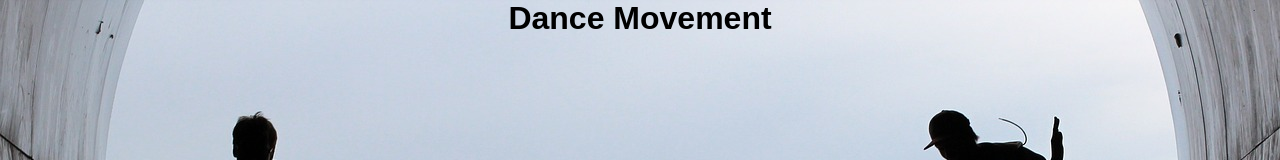
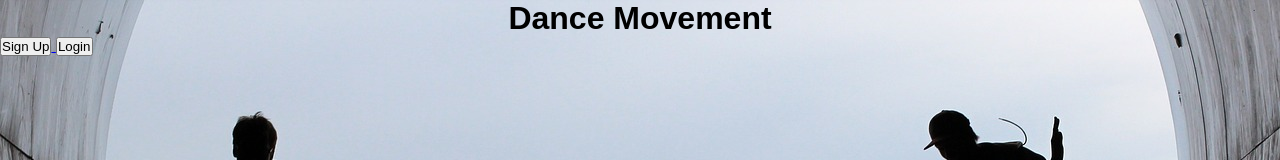
Before and after one commit to stevezhuravel/danceMovement, a plain HTML site: page index.html in a window 1280 px wide. Shown: the top 160 px of the page. Drawn offline with Linux system fonts and the light colour scheme.

Commit message:
Update index.html
Add two buttons to get to sign up and login pages.

```diff
--- a/index.html
+++ b/index.html
@@ -9,5 +9,14 @@
 </head>
 <body>
     <h1> Dance Movement</h1>
+    <div>
+        <a href="signup.html" class="signupbuttom">
+            <button>Sign Up</button>
+        </a>
+        <a href="sign-in.html" class="loginbuttom">
+            <button>Login</button>
+        </a>
+
+    </div>
 </body>
 </html>
```
